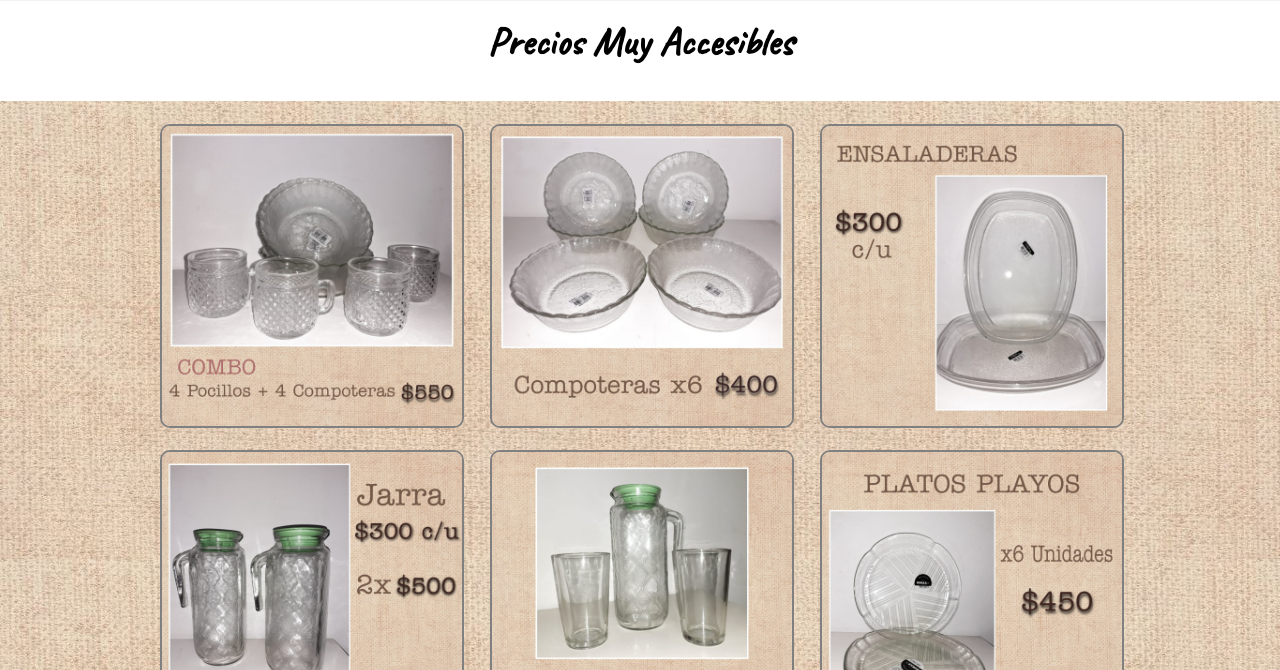
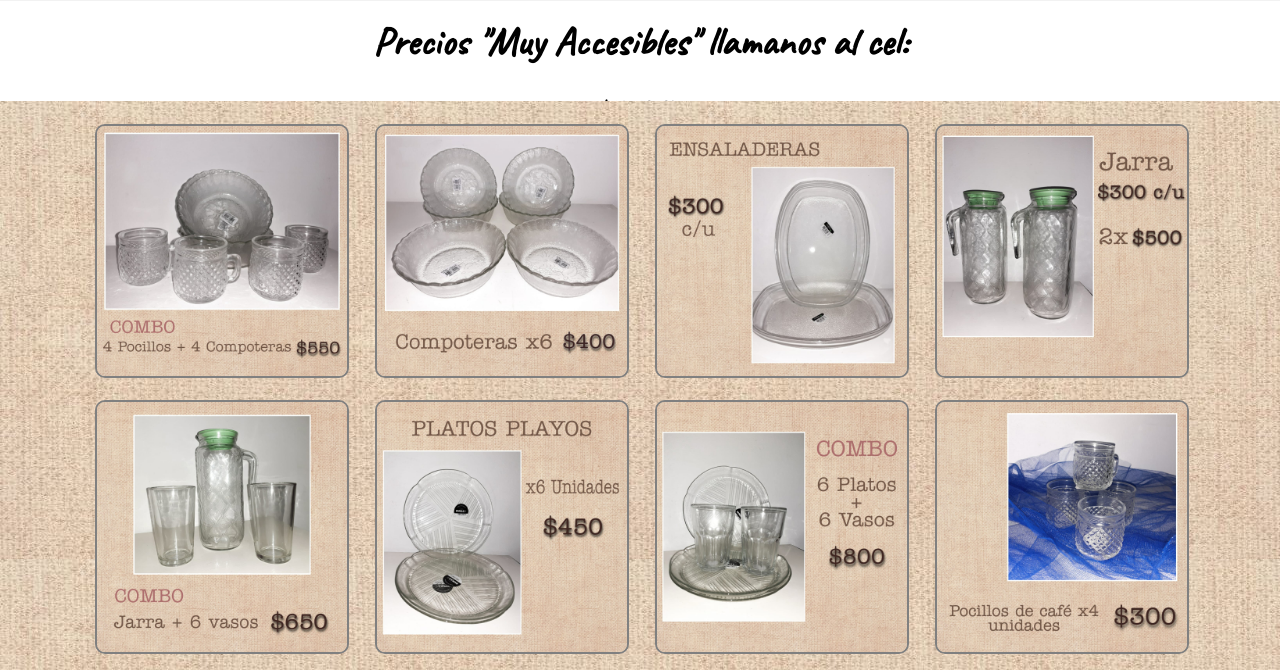
Before and after one commit to gitRvicedo/VioGlass, a plain HTML site: page index.html in a window 1280 px wide. Shown: the part 99-769 px from the top of the page. Drawn offline with Linux system fonts and the light colour scheme.

Commit message:
agrego cel

```diff
--- a/index.css
+++ b/index.css
@@ -71,8 +71,8 @@ body{
 .col{
     padding: 5px;;
     display: inline-block;
-    height: 300px;
-    width: 300px;
+    height: 250px;
+    width: 250px;
     padding: 3px;
     margin: 10px;
 
--- a/index.html
+++ b/index.html
@@ -21,8 +21,10 @@
          </ul>-->
     </div>
    <div class="bar">
-      <h1>Precios Muy Accesibles</h1>
+      <h1>Precios "Muy Accesibles" llamanos al cel:</h1>
+      <h3>cel:1521767860</h3>
    </div>
+
     <div class="container" >
         <div class="row">
             <div class="col">
```
